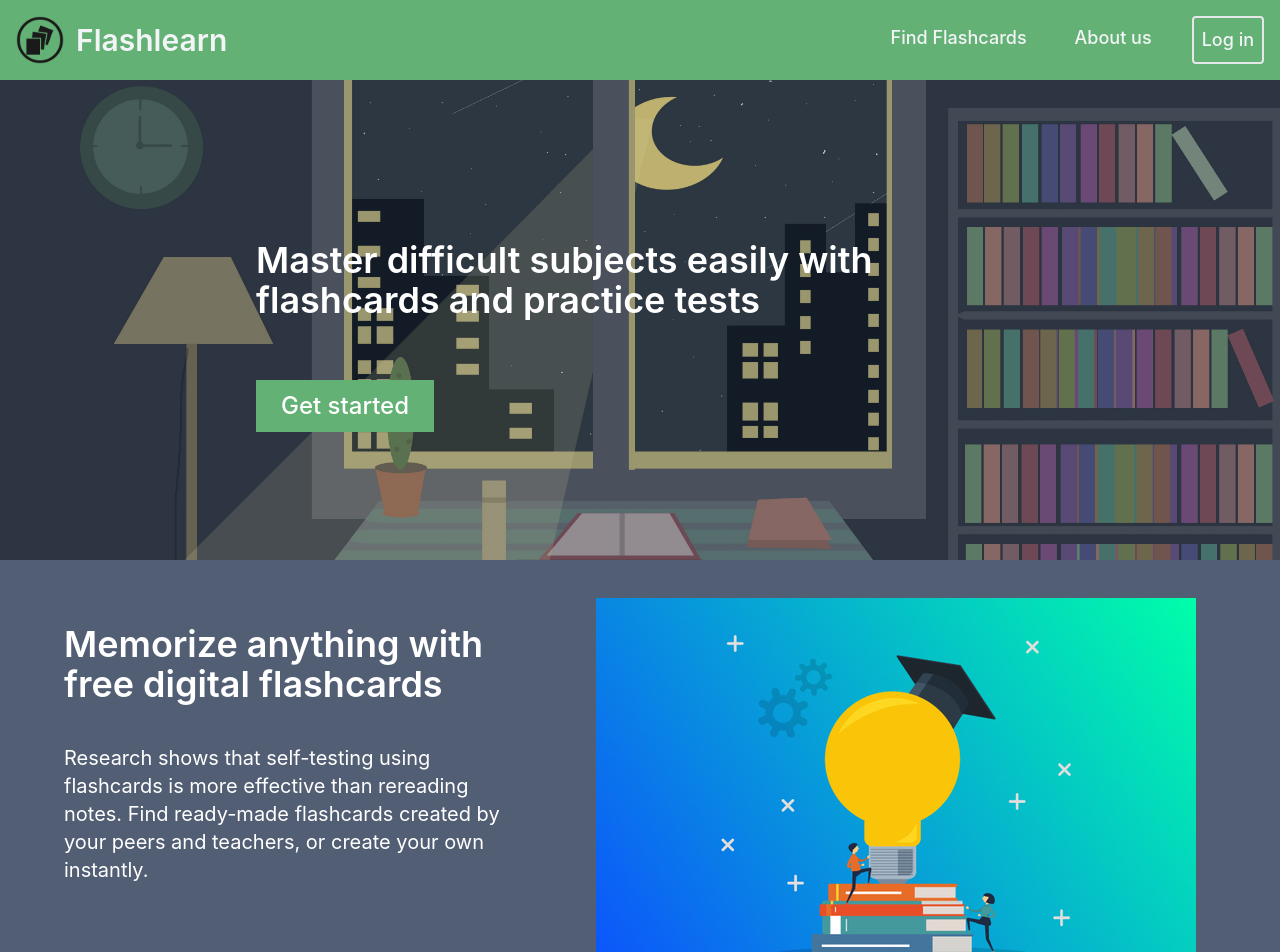
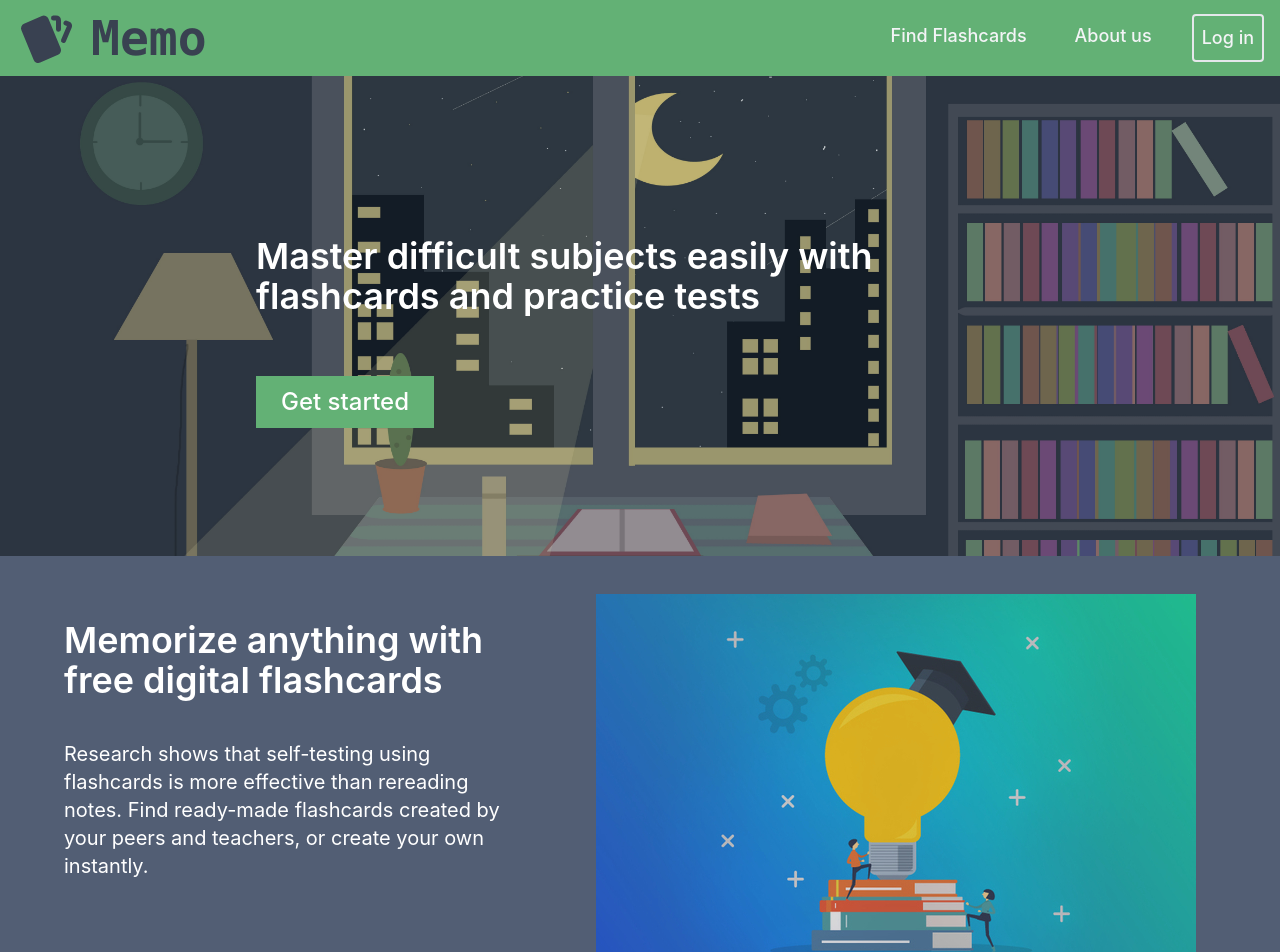
Before and after one commit to branow/memo-web-ui, a React (Create React App) app: page / in a window 1280 px wide. Shown: the top 952 px of the page. Built offline with nearby package versions, Linux system fonts and the light colour scheme.

Commit message:
modify style of Navbar Logo, Memorized Section and App

```diff
--- a/src/components/App.js
+++ b/src/components/App.js
@@ -22,7 +22,7 @@ function App() {
   return (
     <UserContext.Provider value={userState}>
       <Router>
-        <div className="bg-body-background-grey">
+        <div className="bg-body-background-grey overflow-hidden w-full">
           <Navbar></Navbar>
           <div>
             <Switch>
--- a/src/components/MainPage/MemorizeSection.js
+++ b/src/components/MainPage/MemorizeSection.js
@@ -16,7 +16,7 @@ const MemorizeSection = memo(() => {
           </div>
         </div>
         <div className="max-w-[50vw] h-auto m-auto">
-          <img src="img/memorize_section_img.jpg" alt="" />
+          <img src="img/memorize_section_img_2.jpg" alt="" />
         </div>
       </div>
     );
--- a/src/components/constant/Navigation/Navbar.js
+++ b/src/components/constant/Navigation/Navbar.js
@@ -3,21 +3,18 @@ import NavButton from "./NavButton";
 import NavButtonUser from "./NavButtonUser";
 import { useContext } from "react";
 import { UserContext } from "../../App";
+import { TbCardsFilled } from "react-icons/tb";
 
 const Navbar = () => {
-  // user = {
-  //   name: "Billy",
-  //   description: "I'm only a lab rat",
-  // };
   const userState = useContext(UserContext);
 
   return (
     <nav className="bg-main-green ">
-      <div className="max-w-screen-xl flex flex-wrap items-center justify-between mx-auto p-4">
+      <div className="flex flex-wrap items-center justify-between mx-auto py-2 px-4">
         <Link to="/" className="flex ">
-          <img src="img/logo.png" className="h-12 mr-3" alt="" />
-          <span className="self-center text-3xl font-semibold whitespace-nowrap text-gray-100">
-            Flashlearn
+          <TbCardsFilled color="#394151" size="60px"/>
+          <span className="self-center mx-[15px] text-5xl font-bold font-mono whitespace-nowrap text-collection-grey">
+            Memo
           </span>
         </Link>
         <div className="hidden w-full md:block md:w-auto" id="navbar-default">
```
Also changed, not shown: public/img/memorize_section_img_2.jpg (added).
